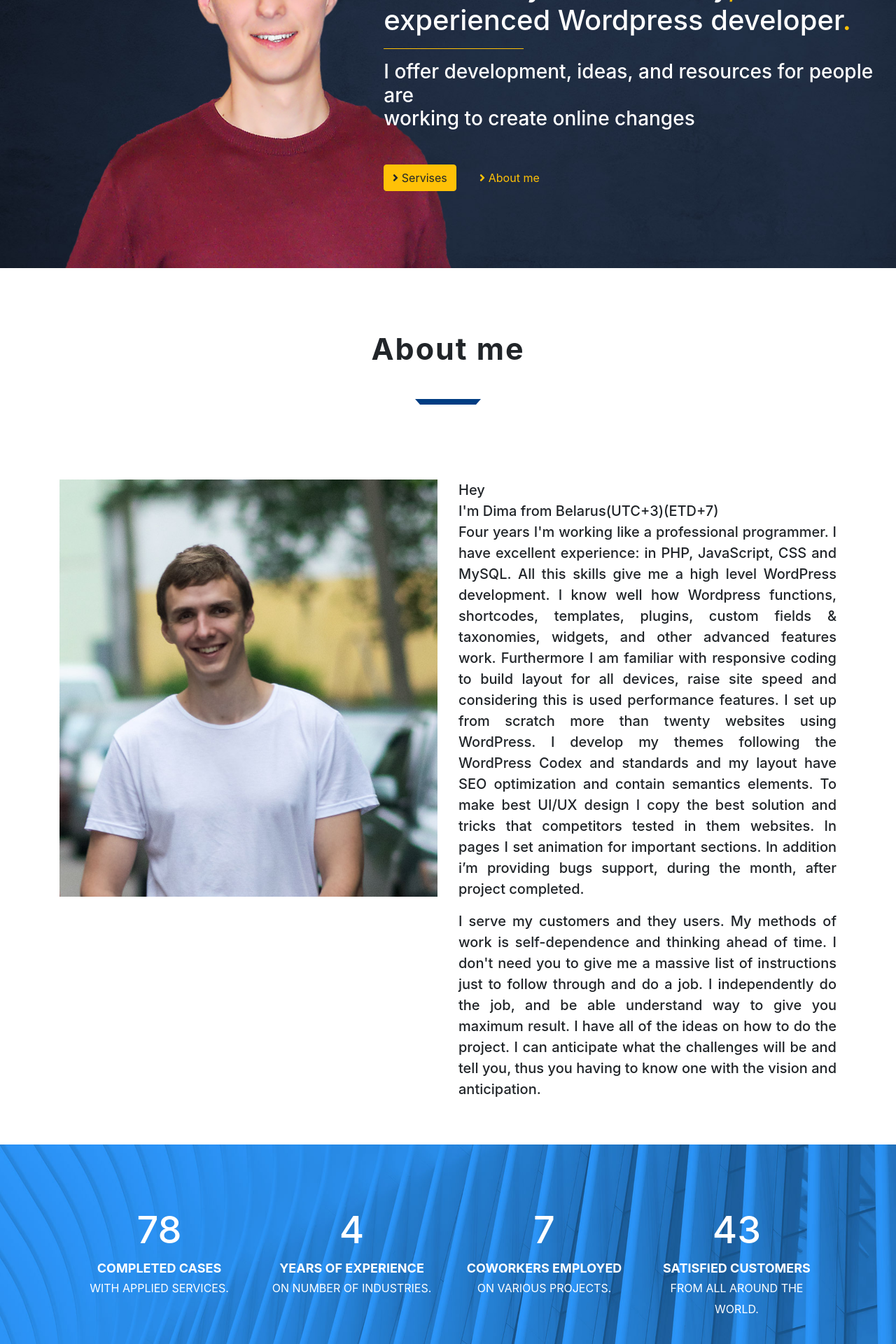
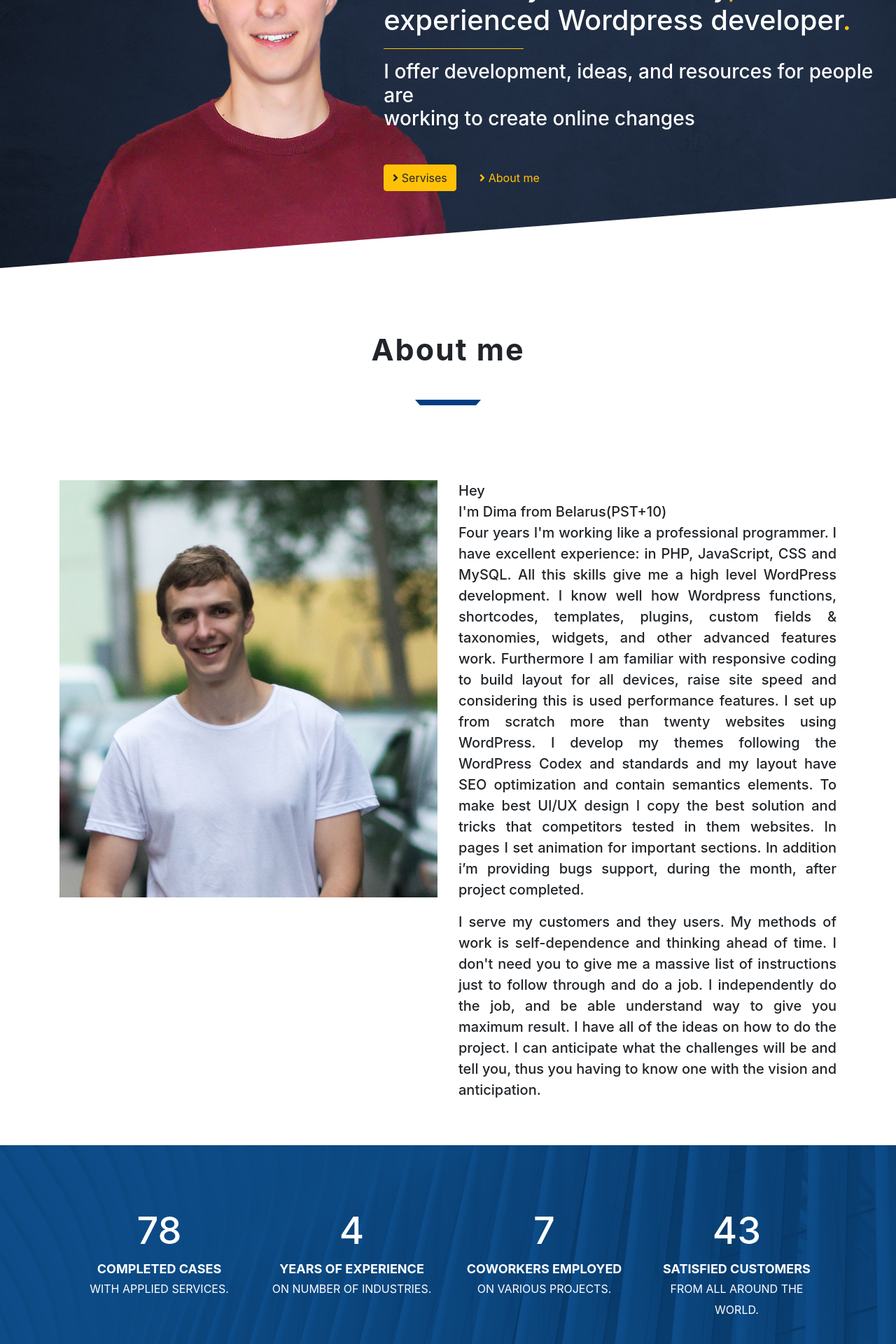
Before and after one commit to DmitriyRF/DmitriyRF.github.io, a Jekyll site: the page built from pages/landing-page/freelancer.html, in a window 1280 px wide. Shown: the part 323-2243 px from the top of the page at 70% size. Built offline with Jekyll 4.4.1, drawn with Linux system fonts in a browser that asks for light colours; nearby versions of some CDN libraries; some web fonts are replaced; Markdown is read by kramdown in place of the engine named in the settings.

Commit message:
added slant left and right to my page

```diff
--- a/_sass/_colours.scss
+++ b/_sass/_colours.scss
@@ -191,6 +191,13 @@ section.articles-list
 	border-color: $warning;
     margin-left: 0;
 }
+.btn-line .btn-outline-warning
+{
+	text-shadow: 1px 1px 0 #333;
+	&:hover {
+		text-shadow: none;
+	}
+}
 @media (  min-width: $breakpoint-sm  )
 {
 	.btn-line
@@ -198,6 +205,7 @@ section.articles-list
 		.btn-outline-warning
 		{
 	    	border-color: transparent;
+	    	// text-shadow: none;
 	    }
 	}
 }
--- a/_sass/_pages.scss
+++ b/_sass/_pages.scss
@@ -1648,7 +1648,7 @@ hr.small-line{
 
 
 section{
-    overflow-x: hidden;
+    // overflow-x: hidden;
 }
 
 .about-me
@@ -1752,6 +1752,7 @@ section{
 .industries
 {
     background-color: #f4f6f7;
+    padding-bottom: 200px;
 }
 .icon-box.st-1
 {
@@ -1889,6 +1890,20 @@ section{
     background-position: center ;
     background-repeat: no-repeat ;
     background-size: cover;
+    background-attachment: fixed;
+    position: relative;
+
+    &::before
+    {
+        content: '';
+        position: absolute;
+        left: 0;
+        right: 0;
+        top: 0;
+        bottom: 0;
+        background: rgba(0,46,91,.7);
+        display: block;
+    }
 
     .stats_counter-center
     {
@@ -2416,92 +2431,124 @@ section{
         }
     }
 
-
-/*     .services-table
-{
-    .inner-wrapper-service
-    {
-
-        .h-service
-        {
-            font-size: 25px;
-        }
-
-        .services-image-svg
-        {
-            width: 140px;
-            height: 150px;
-            background-image: url(../images/pages/freelancer/icon-set-for-services-100.svg);
-        }
-
-        .service-icon-website-creation
-        {
-            background-position: -212px 0;
-        }
-        .service-icon-customization
-        {
-            background-position: -212px -200px;
-        }
-        .service-icon-installation
-        {
-            background-position: -212px -400px;
-        }
-        .service-icon-bug-fixes
-        {
-            background-position: -212px -600px;
-        }
-        .service-icon-migration
-        {
-            background-position: -212px -1000px;
-        }
-        .service-icon-performance
-        {
-            background-position: -212px -1200px;
-        }
-        .service-icon-security
-        {
-            background-position: -212px -1400px;
-        }
-        .service-icon-consultation
-        {
-            background-position: -212px -1600px;
-        }
-        .service-icon-landing
-        {
-            background-position: -212px -1800px;
-        }
-    }
-} */
-}
-
-
-
-
-
-
-
-
-
-
-
-
-
-
-
-
-
-
-
-
-
-
-
-
-
-
-
-
-
+}
+
+
+
+
+/**************************************************************************************
+         _   _   ____   _   _  ______
+        | \ | | / __ \ | \ | ||  ____|
+        |  \| || |  | ||  \| || |__
+        | . ` || |  | || . ` ||  __|
+        | |\  || |__| || |\  || |____
+        |_| \_| \____/ |_| \_||______|
+
+
+**************************************************************************************/
+
+/**************************************************************************************
+                      ___
+                     / _ \
+ __  __  ___        | | | |  _ __   __  __
+ \ \/ / / __|       | | | | | '_ \  \ \/ /
+  >  <  \__ \       | |_| | | |_) |  >  <
+ /_/\_\ |___/        \___/  | .__/  /_/\_\
+                            | |
+                            |_|
+**************************************************************************************/
+
+
+
+.top-sket-right-transition{
+    position: relative;
+    min-height: 1px;
+    svg
+    {
+        display: block;
+        position: absolute;
+        content: '';
+        top: -50px;
+        left: 0;
+        width: 100%;
+        height: 50px;
+        padding: 0;
+        margin: 0;
+    }
+}
+
+
+/**************************************************************************************
+                          _____   ______     __
+                         | ____| |____  |   / /
+  ___   _ __ ___         | |__       / /   / /_    _ __   __  __
+ / __| | '_ ` _ \        |___ \     / /   | '_ \  | '_ \  \ \/ /
+ \__ \ | | | | | |        ___) |   / /    | (_) | | |_) |  >  <
+ |___/ |_| |_| |_|       |____/   /_/      \___/  | .__/  /_/\_\
+                                                  | |
+                                                  |_|
+**************************************************************************************/
+@media (  min-width: $breakpoint-sm  )
+{
+}
+
+/**************************************************************************************
+                  _         ______     __     ___
+                 | |       |____  |   / /    / _ \
+  _ __ ___     __| |           / /   / /_   | (_) |  _ __   __  __
+ | '_ ` _ \   / _` |          / /   | '_ \   > _ <  | '_ \  \ \/ /
+ | | | | | | | (_| |         / /    | (_) | | (_) | | |_) |  >  <
+ |_| |_| |_|  \__,_|        /_/      \___/   \___/  | .__/  /_/\_\
+                                                    | |
+                                                    |_|
+**************************************************************************************/
+@media (  min-width: $breakpoint-md  )
+{
+    .top-sket-right-transition
+    {
+        svg
+        {
+            top: -70px;
+            height: 70px;
+
+        }
+    }
+}
+/**************************************************************************************
+  _                  ___     ___    ___
+ | |                / _ \   / _ \  |__ \
+ | |   __ _        | (_) | | (_) |    ) |  _ __   __  __
+ | |  / _` |        \__, |  \__, |   / /  | '_ \  \ \/ /
+ | | | (_| |          / /     / /   / /_  | |_) |  >  <
+ |_|  \__, |         /_/     /_/   |____| | .__/  /_/\_\
+       __/ |                              | |
+      |___/                               |_|
+**************************************************************************************/
+@media (  min-width: $breakpoint-lg  )
+{
+}
+/**************************************************************************************
+         _         __   __    ___     ___
+        | |       /_ | /_ |  / _ \   / _ \
+ __  __ | |        | |  | | | (_) | | (_) |  _ __   __  __
+ \ \/ / | |        | |  | |  \__, |  \__, | | '_ \  \ \/ /
+  >  <  | |        | |  | |    / /     / /  | |_) |  >  <
+ /_/\_\ |_|        |_|  |_|   /_/     /_/   | .__/  /_/\_\
+                                            | |
+                                            |_|
+**************************************************************************************/
+@media (  min-width: $breakpoint-xl  )
+{
+    .top-sket-right-transition
+    {
+        svg
+        {
+            top: -100px;
+            height: 100px;
+
+        }
+    }
+}
 
 
 
--- a/pages/landing-page/freelancer.html
+++ b/pages/landing-page/freelancer.html
@@ -33,8 +33,12 @@ menu: disable
 			</div>
 
 		</section>
-
 		<section id="id-about-me" class="about-me">
+			<div class="top-sket-right-transition">
+				<svg xmlns="http://www.w3.org/2000/svg" version="1.1" width="100%" height="100" viewBox="0 0 100 100" preserveAspectRatio="none" style="fill:#fff;">
+					<path d="M100 0 L0 100 L100 100 Z"></path>
+				</svg>
+			</div>
 			<div class="empty-background text-center">
 				<h2 class="h2-section-in-line">About me</h2>
 				<hr class="small-line  dark-line">
@@ -50,7 +54,7 @@ menu: disable
 						<div class="of-mine-description mb-3">
 							<p class="my-description">
 								Hey<br>
-								I'm Dima from Belarus(UTC+3)(ETD+7)<br>
+								I'm Dima from Belarus(PST+10)<br>
 								Four years I'm working like a professional programmer.  I have excellent experience: in PHP, JavaScript, CSS and MySQL. All this skills give me a high level WordPress development. I know well how Wordpress functions, shortcodes, templates, plugins, custom fields & taxonomies, widgets, and other advanced features work.  Furthermore  I am familiar with responsive coding to build layout for all devices, raise site speed and considering this is used performance features. I set up from scratch more than twenty websites using WordPress. I develop my themes following the WordPress Codex and standards and my layout have SEO optimization and contain semantics elements. To make best UI/UX design I copy the best solution and tricks that competitors tested in them websites. In pages I set animation for important sections. In addition i’m providing bugs support, during the month, after project completed.
 							</p>
 							<p class="my-description">
@@ -180,7 +184,7 @@ menu: disable
 				<h2 class="h2-section-in-line">Features is used</h2>
 				<hr class="small-line  dark-line">
 			</div>
-			<div class="container-fluid mb-5">
+			<div class="container-fluid pb-5">
 				<div class="row">
 					<div class="col-12 col-sm-6 col-lg-4 col-xl-3">
 						<div class="feature-wrapper">
@@ -404,7 +408,7 @@ menu: disable
 </section> -->
 
 
-<section class="industries pb-5">
+<section class="industries">
 	<div class="empty-background text-center">
 		<h2 class="h2-section-in-line">Industries</h2>
 		<hr class="small-line  dark-line">
@@ -504,7 +508,12 @@ menu: disable
 		</section>  -->
 
 
-		<section class="technologies py-5">
+		<section class="technologies pb-5">
+			<div class="top-sket-right-transition">
+				<svg xmlns="http://www.w3.org/2000/svg" version="1.1" width="100%" height="100" viewBox="0 0 100 100" preserveAspectRatio="none" style="fill:#fff;">
+					<path d="M100 0 L0 100 L100 100 Z"></path>
+				</svg>
+			</div>
 			<div class="empty-background text-center">
 				<h2 class="h2-section-in-line">Software development</h2>
 				<hr class="small-line  dark-line">
```
Also changed, not shown: assets/images/pages/slant-to-left.svg (added), assets/images/pages/slant-to-right.svg (added). Lines whose indentation alone changed are shown as unchanged.
